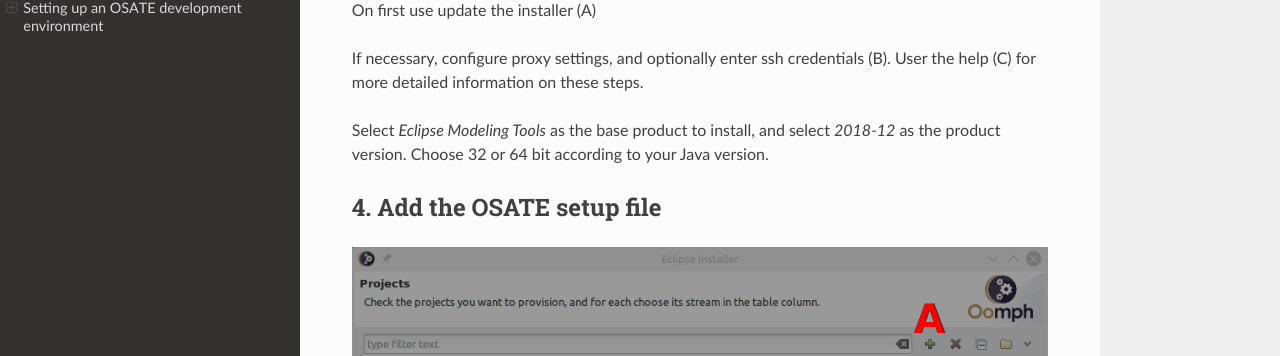
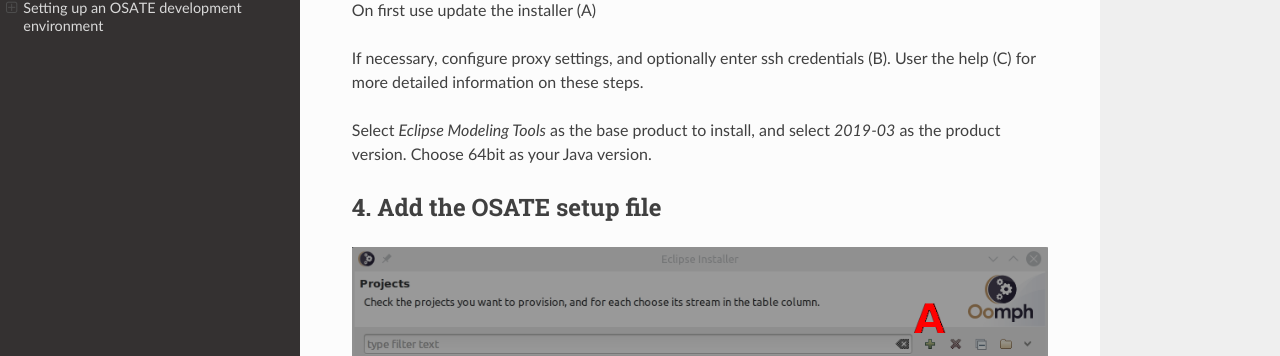
Before and after one commit to osate/website, a Sphinx documentation site: the page built from source/setup-development.md, in a window 1280 px wide and 900 px high, scrolled down 1792 px. Shown: the part 137-493 px from the top of the window. Built offline with Sphinx 7.4.7 and the Read the Docs theme 2.0.0, drawn with Linux system fonts in a browser that asks for light colours.

Commit message:
update eclipse product version, 64bit Java only

```diff
--- a/source/setup-development.md
+++ b/source/setup-development.md
@@ -26,7 +26,7 @@
 
 If necessary, configure proxy settings, and optionally enter ssh credentials (B). User the help (C) for more detailed information on these steps.
 
-Select *Eclipse Modeling Tools* as the base product to install, and select *2018-12* as the product version. Choose 32 or 64 bit according to your Java version.
+Select *Eclipse Modeling Tools* as the base product to install, and select *2019-03* as the product version. Choose 64bit as your Java version.
 
 ## 4. Add the OSATE setup file
 
```
